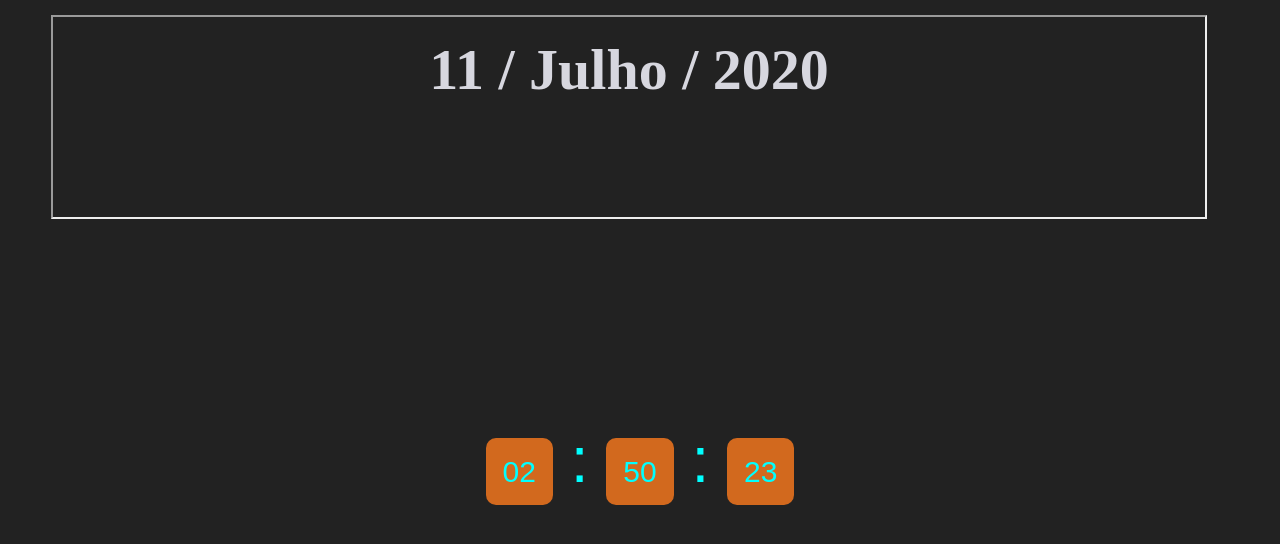
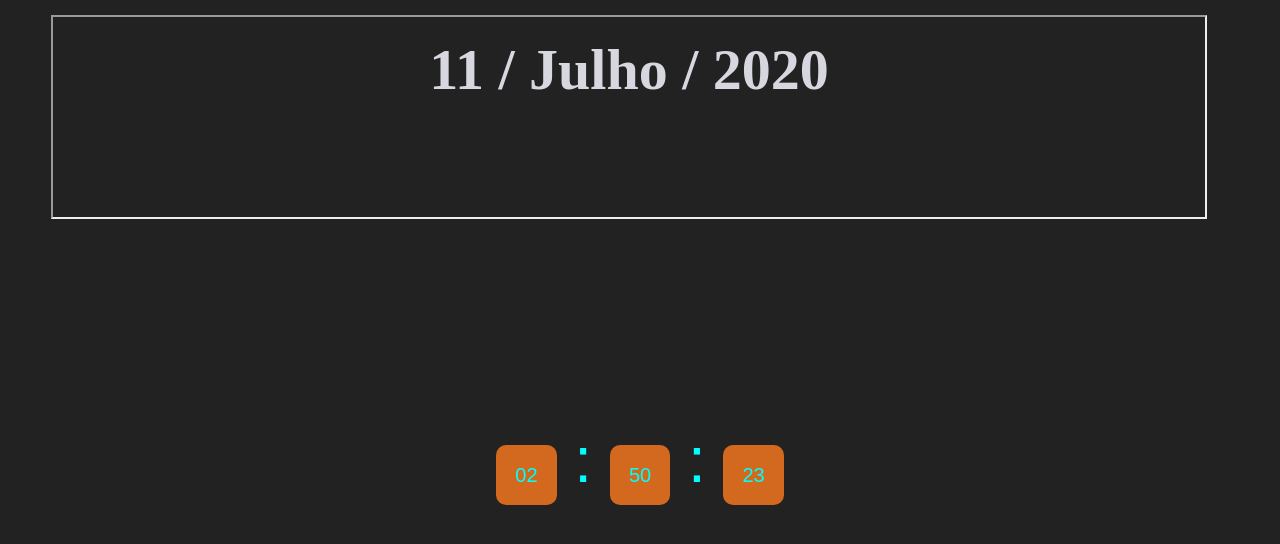
Before and after one commit to GustavoAlexandre-dev/GustavoAlexandre-dev.github.io, a plain HTML site: page testecomcalendario.html in a window 1280 px wide. Drawn offline with Linux system fonts and the light colour scheme.

Commit message:
Update testecomcalendario.html

```diff
--- a/testecomcalendario.html
+++ b/testecomcalendario.html
@@ -21,10 +21,10 @@
         }
 
         #p1 span {
-            padding: 17px;
+            padding: 19px;
             background: chocolate;
             border-radius: 10px;
-            font-size: 30px;
+            font-size: 20px;
         }
 
         #page {
```
